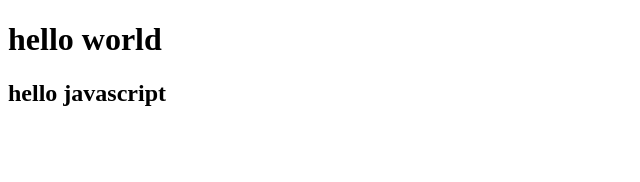
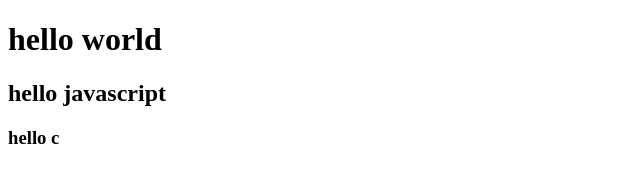
Before and after one commit to duanmaomao1996/testDemo, a plain HTML site: page index.html in a window 1280 px wide. Shown: the full height of the page, 0-640 px from the left. Drawn offline with Linux system fonts and the light colour scheme.

Commit message:
第三次提交

```diff
--- a/index.html
+++ b/index.html
@@ -8,5 +8,6 @@
 <body>
     <h1>hello world</h1>
     <h2>hello javascript</h2>
+    <h3>hello c</h3>
 </body>
 </html>
```
